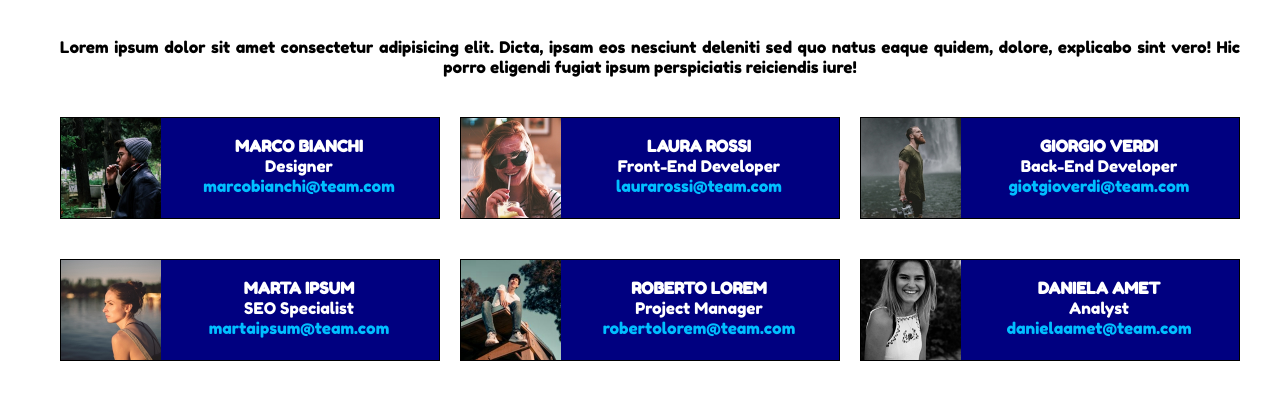
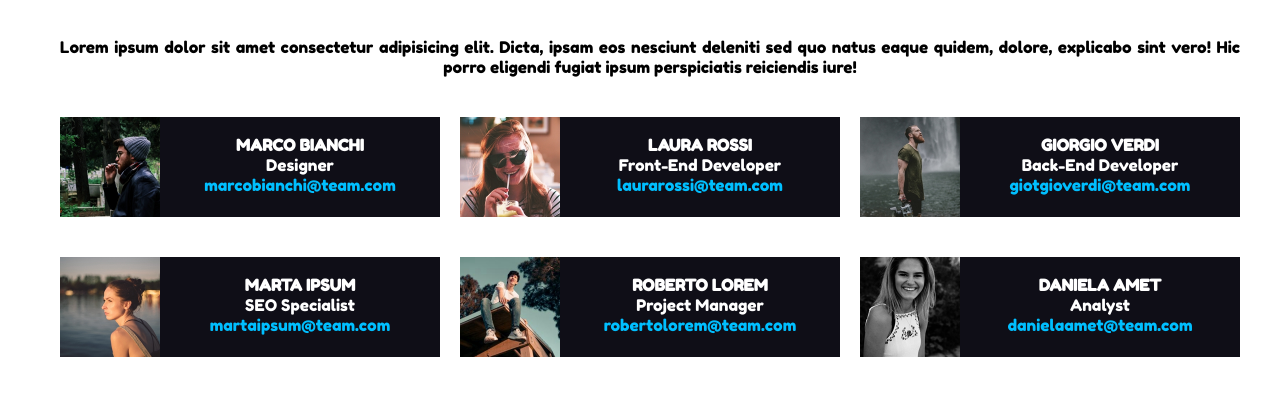
Before and after one commit to SamuelArico99/html-css-float-cards, a plain HTML site: page index.html in a window 1280 px wide. Shown: the part 82-482 px from the top of the page. Drawn offline with Linux system fonts and the light colour scheme.

Commit message:
fine progetto

```diff
--- a/css/style.css
+++ b/css/style.css
@@ -37,15 +37,14 @@ a{
 }
 .card{
     width: calc((100% / 3) - 20px);
-    height: 102px;
-    background-color: navy;
-    border: 1px solid black;
+    height: 100px;
+    background-color:rgba(15,14,23,255);
+
     float: left;
     margin-left: 20px;
     margin-bottom: 40px;
 }
 .photo{
-    background-color: chartreuse;
     height: 100px;
     width: 100px;
     float: left;
```
